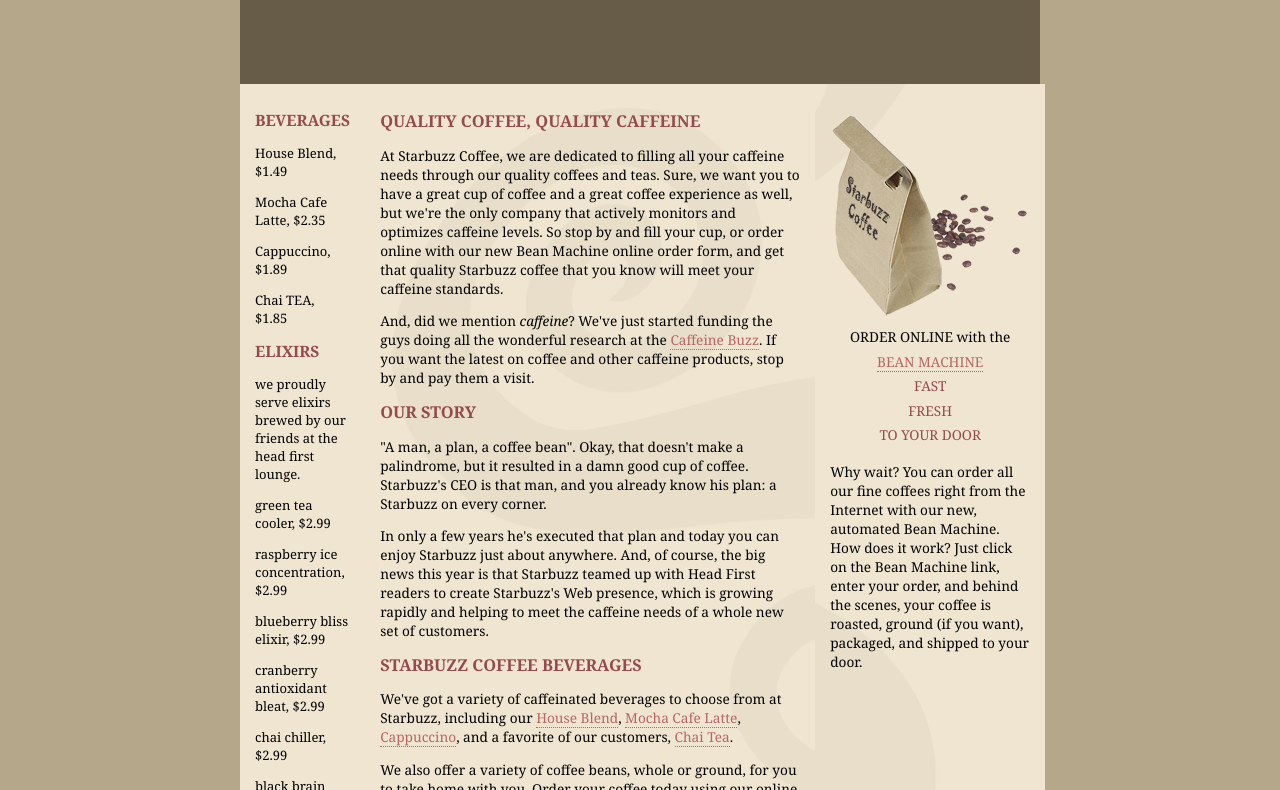
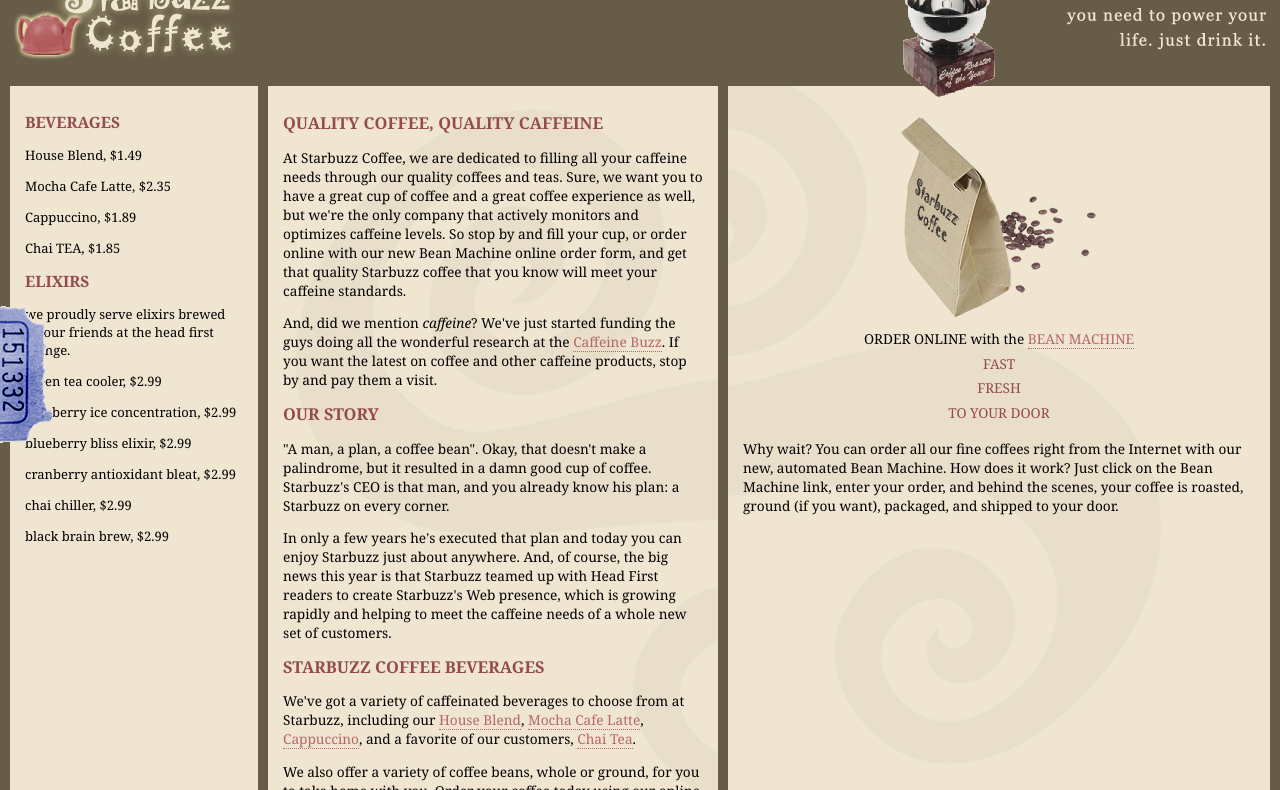
Before and after one commit to qqwzb/starbuzz, a plain HTML site: page index.html in a window 1280 px wide. Shown: the part 49-839 px from the top of the page. Drawn offline with Linux system fonts and the light colour scheme.

Commit message:
这是王志斌的

```diff
--- a/index.html
+++ b/index.html
@@ -8,13 +8,17 @@
 
   <body>
     <div id="allcontent">
+        <div id="header-2">
+          </div>
         <div id="header">
-      <img id="headerlogo"
-             src="images/headerlogo.gif" alt="starbuzz coffee logo image">
-      <img id="headerslogan"
-             src="images/headerslogan.gif"
-             alt="providing all the caffeine you need to power your life.">
-      <img id="images/header.gif" alt="starbuzz coffee header image">
+        </div>
+      <div id="jiangbei">
+        <img src="images/award.gif"alt="Roaster of thr Year award">
+      </div>
+     <div id="youhuiquan">
+       <a href="freecoffee.html"title="click here to get your free coffee">
+         <img src="images/ticket.gif"alt="Starbuzz coupon ticket">
+       </a>
       </div>
     <div id="tableContainer">
       <div id="tablerow">
@@ -103,13 +107,13 @@
         (if you want), packaged, and shipped to your door.
       </p>
       </div>
+     </div>
+   </div>
       <div id="footer">
       &copy; 2012, Starbuzz Coffee
       <br>
       All trademarks and registered trademarks appearing on
       this site are the property of their respective owners.
       </div>
-    </div>
-  </div>
   </body>
 </html>
--- a/starbuzz.css
+++ b/starbuzz.css
@@ -6,10 +6,21 @@ body {
 }
 
 #header {
-  background-color: #675c47;
-  margin:           10px;
-  height:           108px;
+  width:270px;
+  height:120px;
+  background-image: url(./images/header.gif);
+  background-repeat: no-repeat;
+
 }
+#header-2{
+  width:270px;
+  height:120px;
+  background-image: url(./images/header.gif);
+  background-repeat: no-repeat;
+  background-position-x: -520px;
+  float:right;
+}
+
 
 #main {
   display: table-cell;
@@ -17,8 +28,10 @@ body {
   font-size:        105%;
   padding:          15px;
   width:            420px;
-  float:            left;
   vertical-align: top;
+  margin-left:      auto;
+  margin-right:     auto;
+
 }
 
 #sidebar {
@@ -27,6 +40,7 @@ body {
   font-size:        105%;
   padding:          15px;
   vertical-align:   top;
+
 }
 
 #footer {
@@ -62,12 +76,11 @@ a:visited {
   border-bottom:    thin dotted #675c47;
 }
 #allcontent {
-  width:            800px;
   padding-top:      5px;
   padding-bottom:   5px;
   background-color: #675c47;
-  margin-left:      auto;
-  margin-right:     auto;
+  margin-left: auto;
+  margin-right: auto;
 }
 div#tablecontainer {
   display: table;
@@ -84,3 +97,36 @@ div#tablerow {
   padding: 15px;
   vertical-align: top;
 }
+
+#jiangbei{
+  position: absolute;
+  top:30px ;
+  left:900px;
+}
+#youhuiquan{
+  position: fixed;
+  top:350px;
+  left:-220px;
+}
+#youhuiquan a,img{
+  border:none;
+}
+#youhuiquan:hover{
+  position: fixed;
+  top:350px;
+  left:-220px;
+  animation: 2s hyx linear ;
+  animation-fill-mode:forwards;
+}
+@keyframes hyx{
+  from{left:-220px;}
+  10%{left:-200px;}
+  20%{left:-180px;}
+  30%{left:-160px;}
+  50%{left:-120px;}
+  to{left:-20px;}
+}
+#tableContainer {
+  display: table;
+  border-spacing: 10px;
+  }
```
Lines whose indentation alone changed are shown as unchanged.
